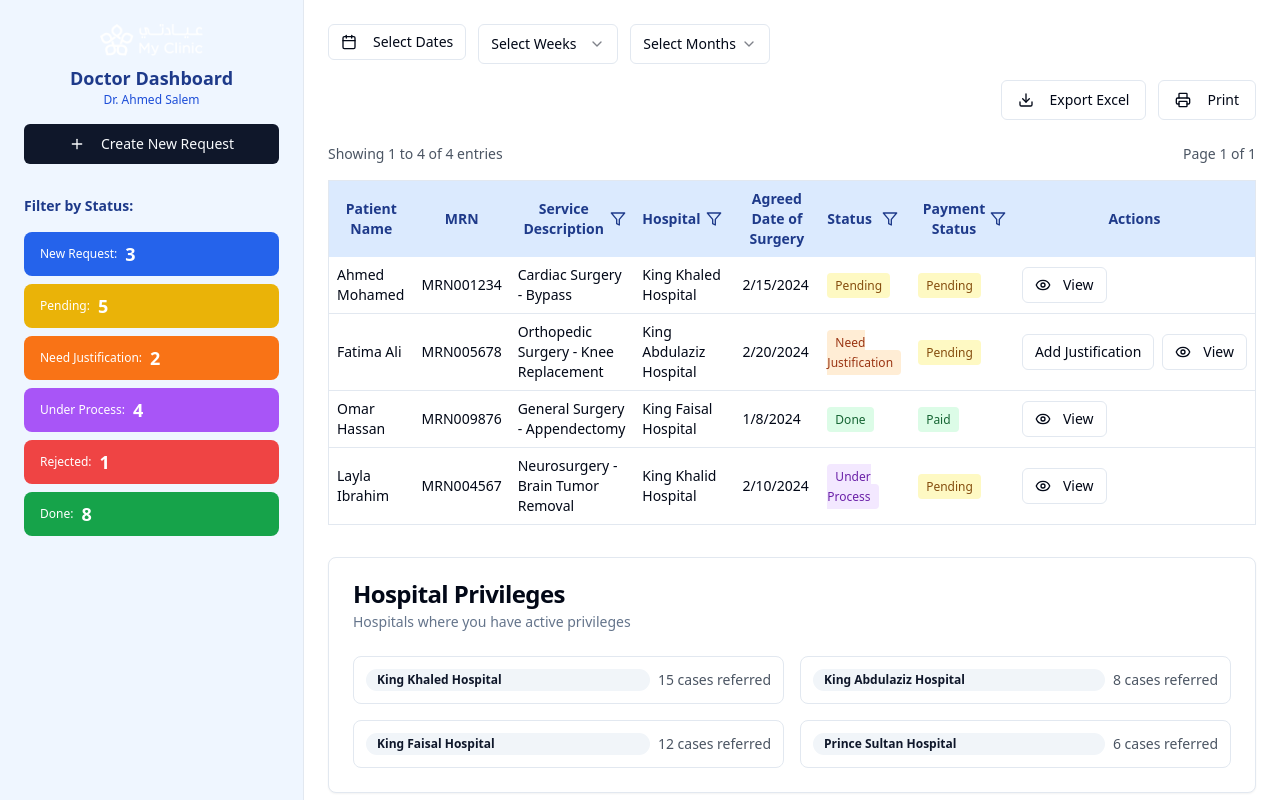
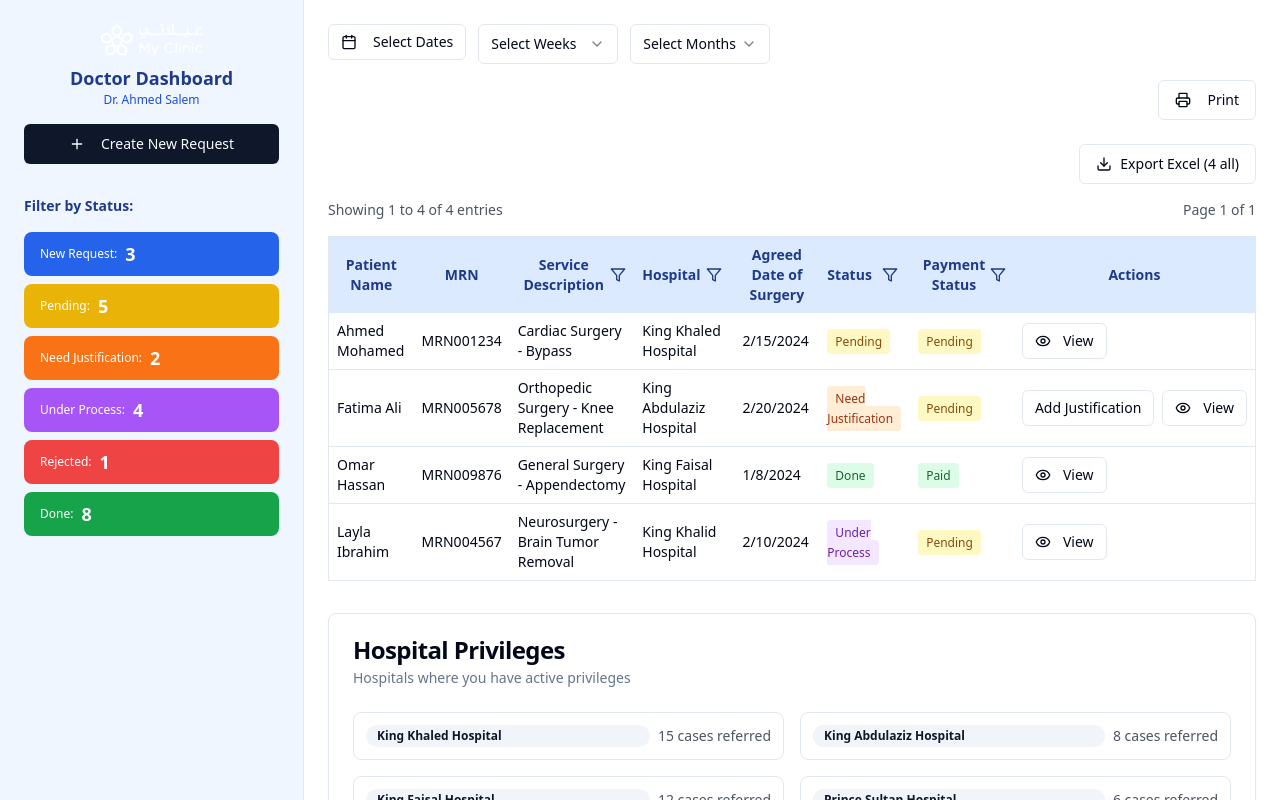
Before and after one commit to inpatient-MyClinic/Inpatienteam-clinic.Dr.Wail, a React (Vite) app: page /doctor-dashboard in a window 1280 px wide. Shown: the top 800 px of the page. Built offline with nearby package versions, Linux system fonts and the light colour scheme.

Commit message:
feat: Implement real Excel export
Implement the Excel export functionality to export all table data if no filters are applied, or filtered data if filters are active.

```diff
--- a/package.json
+++ b/package.json
@@ -59,6 +59,7 @@
     "tailwind-merge": "^2.5.2",
     "tailwindcss-animate": "^1.0.7",
     "vaul": "^0.9.3",
+    "xlsx": "^0.18.5",
     "zod": "^3.23.8"
   },
   "devDependencies": {
--- a/src/components/ExportButton.tsx
+++ b/src/components/ExportButton.tsx
@@ -2,54 +2,81 @@
 import React from "react";
 import { Button } from "@/components/ui/button";
 import { Download } from "lucide-react";
+import * as XLSX from 'xlsx';
 
 interface Request {
   id: number;
   patientName: string;
-  idNumber: string;
-  phone: string;
-  agreedSurgeryDate: string;
+  mrn: string;
+  serviceDescription: string;
   hospital: string;
-  hospitalMRN: string;
-  expectedRevenue: number;
-  actualRevenue: number;
   status: string;
+  paymentStatus: string;
+  assignedDoctor: string;
+  createdAt: string;
+  expectedSurgeryDate?: string;
 }
 
 interface ExportButtonProps {
   requests: Request[];
+  filteredRequests: Request[];
+  hasActiveFilters: boolean;
 }
 
-const ExportButton = ({ requests }: ExportButtonProps) => {
+const ExportButton = ({ requests, filteredRequests, hasActiveFilters }: ExportButtonProps) => {
   const exportToExcel = () => {
-    const headers = ["Patient Name", "ID Number", "Phone", "Surgery Date", "Hospital", "Status", "Expected Revenue", "Actual Revenue"];
-    const csvContent = [
-      headers.join(","),
-      ...requests.map(req => [
-        req.patientName,
-        req.idNumber,
-        req.phone,
-        req.agreedSurgeryDate,
-        req.hospital,
-        req.status,
-        req.expectedRevenue,
-        req.actualRevenue || 0
-      ].join(","))
-    ].join("\n");
+    // Use filtered data if filters are active, otherwise use all data
+    const dataToExport = hasActiveFilters ? filteredRequests : requests;
 
-    const blob = new Blob([csvContent], { type: "text/csv" });
-    const url = window.URL.createObjectURL(blob);
-    const a = document.createElement("a");
-    a.href = url;
-    a.download = "doctor_requests.csv";
-    a.click();
-    window.URL.revokeObjectURL(url);
+    // Prepare data for Excel export
+    const excelData = dataToExport.map(req => ({
+      'Patient Name': req.patientName,
+      'MRN': req.mrn,
+      'Service Description': req.serviceDescription,
+      'Hospital': req.hospital,
+      'Expected Surgery Date': req.expectedSurgeryDate ?
+        new Date(req.expectedSurgeryDate).toLocaleDateString() :
+        'Not set',
+      'Status': req.status,
+      'Payment Status': req.paymentStatus,
+      'Assigned Doctor': req.assignedDoctor,
+      'Created Date': new Date(req.createdAt).toLocaleDateString()
+    }));
+
+    // Create workbook and worksheet
+    const workbook = XLSX.utils.book_new();
+    const worksheet = XLSX.utils.json_to_sheet(excelData);
+
+    // Auto-size columns
+    const columnWidths = [];
+    const headers = Object.keys(excelData[0] || {});
+    headers.forEach((header, index) => {
+      const maxLength = Math.max(
+        header.length,
+        ...excelData.map(row => String(row[header] || '').length)
+      );
+      columnWidths[index] = { wch: Math.min(maxLength + 2, 50) };
+    });
+    worksheet['!cols'] = columnWidths;
+
+    // Add worksheet to workbook
+    XLSX.utils.book_append_sheet(workbook, worksheet, 'Doctor Requests');
+
+    // Generate filename with timestamp and filter status
+    const timestamp = new Date().toISOString().split('T')[0];
+    const filterStatus = hasActiveFilters ? '_filtered' : '_all';
+    const filename = `doctor_requests${filterStatus}_${timestamp}.xlsx`;
+
+    // Export file
+    XLSX.writeFile(workbook, filename);
+
+    console.log(`Exported ${dataToExport.length} requests to Excel file: ${filename}`);
   };
 
   return (
     <Button variant="outline" onClick={exportToExcel} className="flex items-center gap-2">
       <Download className="w-4 h-4" />
-      Export Excel
+      Export Excel ({hasActiveFilters ? `${filteredRequests.length} filtered` : `${requests.length} all`})
     </Button>
   );
 };
--- a/src/components/FilterBar.tsx
+++ b/src/components/FilterBar.tsx
@@ -1,23 +1,17 @@
 
 import React from "react";
 import { Button } from "@/components/ui/button";
-import { Download, Printer } from "lucide-react";
+import { Printer } from "lucide-react";
 
 interface FilterBarProps {
-  onExportExcel: () => void;
   onPrint: () => void;
 }
 
 export default function FilterBar({
-  onExportExcel,
   onPrint
 }: FilterBarProps) {
   return (
     <div className="flex flex-wrap gap-3 mb-6 justify-end">
-      <Button onClick={onExportExcel} variant="outline">
-        <Download className="w-4 h-4 mr-2" />
-        Export Excel
-      </Button>
       <Button onClick={onPrint} variant="outline">
         <Printer className="w-4 h-4 mr-2" />
         Print
--- a/src/components/RequestsTable.tsx
+++ b/src/components/RequestsTable.tsx
@@ -10,6 +10,7 @@ import { Select, SelectContent, SelectItem, SelectTrigger, SelectValue } from "@
 import { Popover, PopoverContent, PopoverTrigger } from "@/components/ui/popover";
 import { useToast } from "@/hooks/use-toast";
 import { Pagination, PaginationContent, PaginationItem, PaginationLink, PaginationNext, PaginationPrevious, PaginationEllipsis } from "@/components/ui/pagination";
+import ExportButton from "./ExportButton";
 
 interface Request {
   id: number;
@@ -408,6 +409,15 @@ export default function RequestsTable({
 
   return (
     <div className="overflow-x-auto mb-8">
+      {/* Export Button */}
+      <div className="mb-4 flex justify-end">
+        <ExportButton
+          requests={requests}
+          filteredRequests={filteredRequests}
+          hasActiveFilters={hasActiveFilters}
+        />
+      </div>
+
       {/* Clear All Filters Button */}
       {hasActiveFilters && (
         <div className="mb-4 flex justify-between items-center">
--- a/src/pages/DoctorDashboard.tsx
+++ b/src/pages/DoctorDashboard.tsx
@@ -284,12 +284,11 @@ export default function DoctorDashboard() {
           />
 
           <FilterBar
-            onExportExcel={exportToExcel}
             onPrint={printPage}
           />
 
           <RequestsTable
-            requests={filteredRequests}
+            requests={requests}
             onJustificationSubmit={handleJustificationSubmit}
             onRequestModification={handleRequestModification}
             getStatusBadge={getStatusBadge}
```
Also changed, not shown: 1 other file (tests, documents, lock files or other folders).
